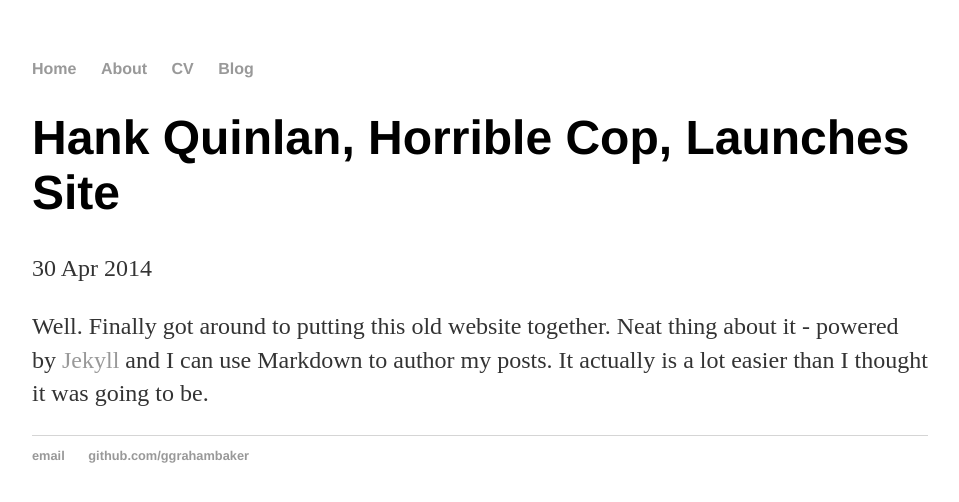
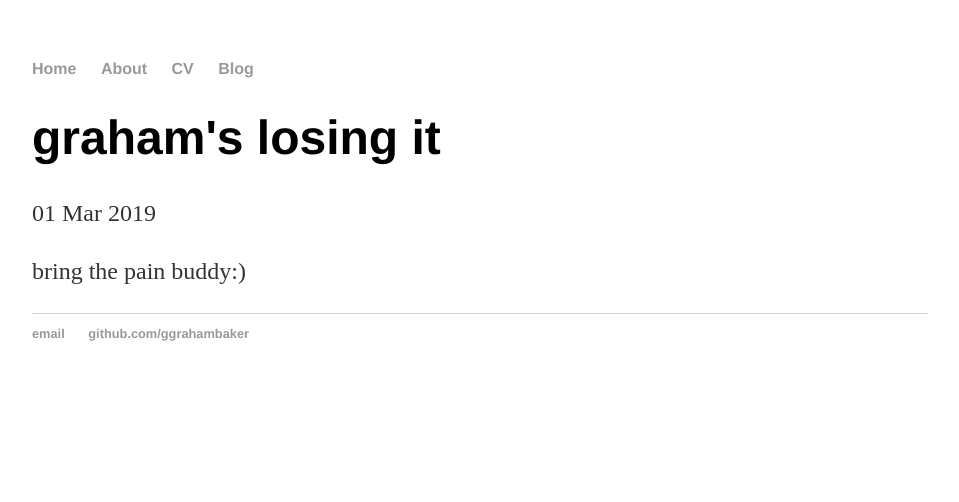
Before and after one commit to ggrahambaker/ggrahambaker.github.io, a Jekyll site: the page built from _posts/2014-04-30-hank-quinlan-site-launched.md, in a window 1280 px wide. Shown: the top 502 px of the page, without its empty margins (160-1119 px from the left). Built offline with Jekyll 4.4.1, drawn with Linux system fonts in a browser that asks for light colours.

Commit message:
edit postingready

```diff
--- a/_posts/2014-04-30-hank-quinlan-site-launched.md
+++ b/_posts/2014-04-30-hank-quinlan-site-launched.md
@@ -1,7 +1,7 @@
 ---
 layout: post
-title: "Hank Quinlan, Horrible Cop, Launches Site"
-date: 2014-04-30
+title: "graham's losing it"
+date: 2019-03-01
 ---
 
-Well. Finally got around to putting this old website together. Neat thing about it - powered by [Jekyll](http://jekyllrb.com) and I can use Markdown to author my posts. It actually is a lot easier than I thought it was going to be.
+bring the pain buddy:)
--- a/blog/index.html
+++ b/blog/index.html
@@ -1,8 +1,8 @@
 ---
 layout: default
-title: Hank Quinlan's Blog
+title: graham's posts
 ---
-	<h1>{{ page.title }}</h1>
+	<h1>~~{{ page.title }}~~</h1>
 	<ul class="posts">
 
 	  {% for post in site.posts %}
```
